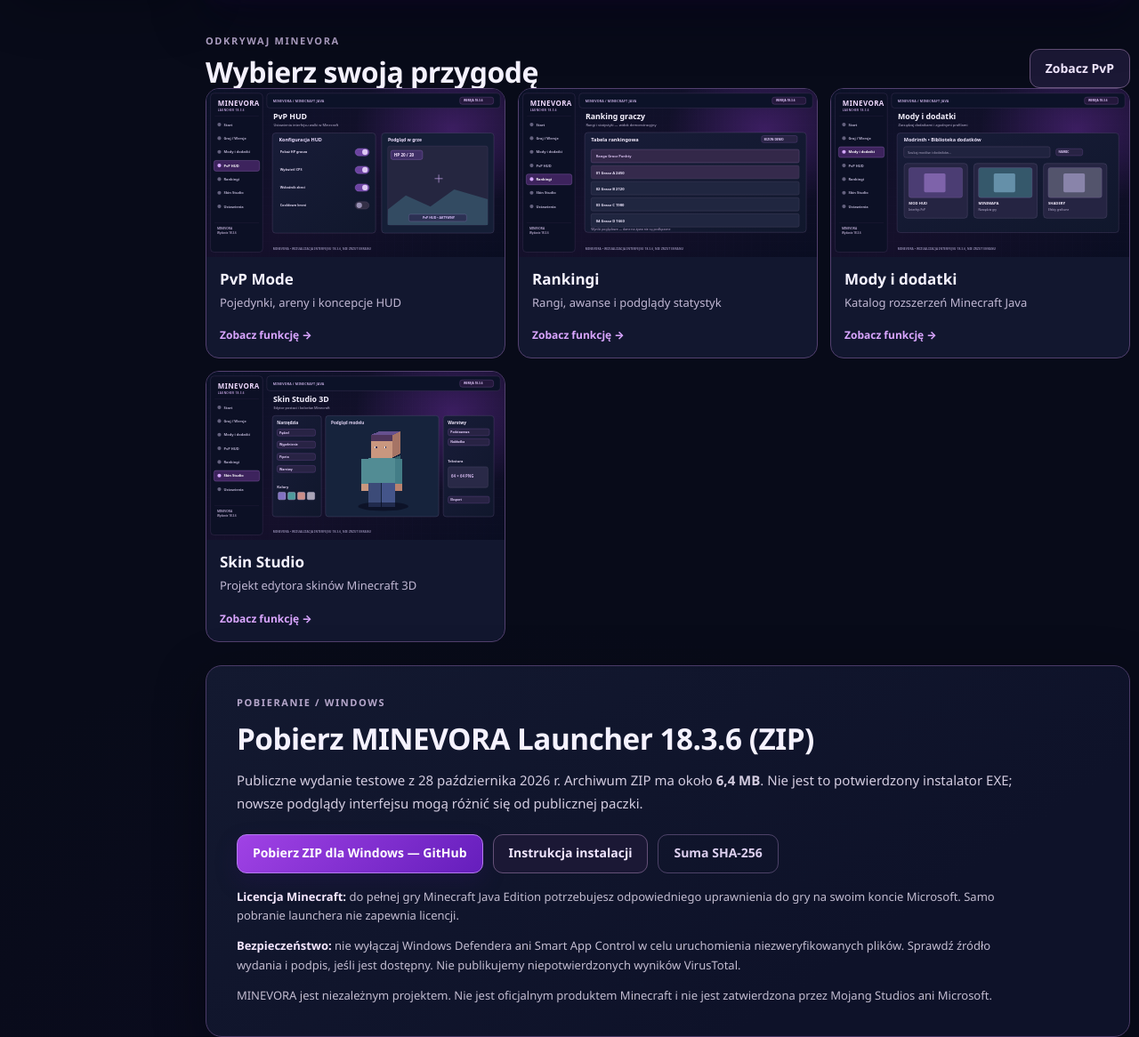
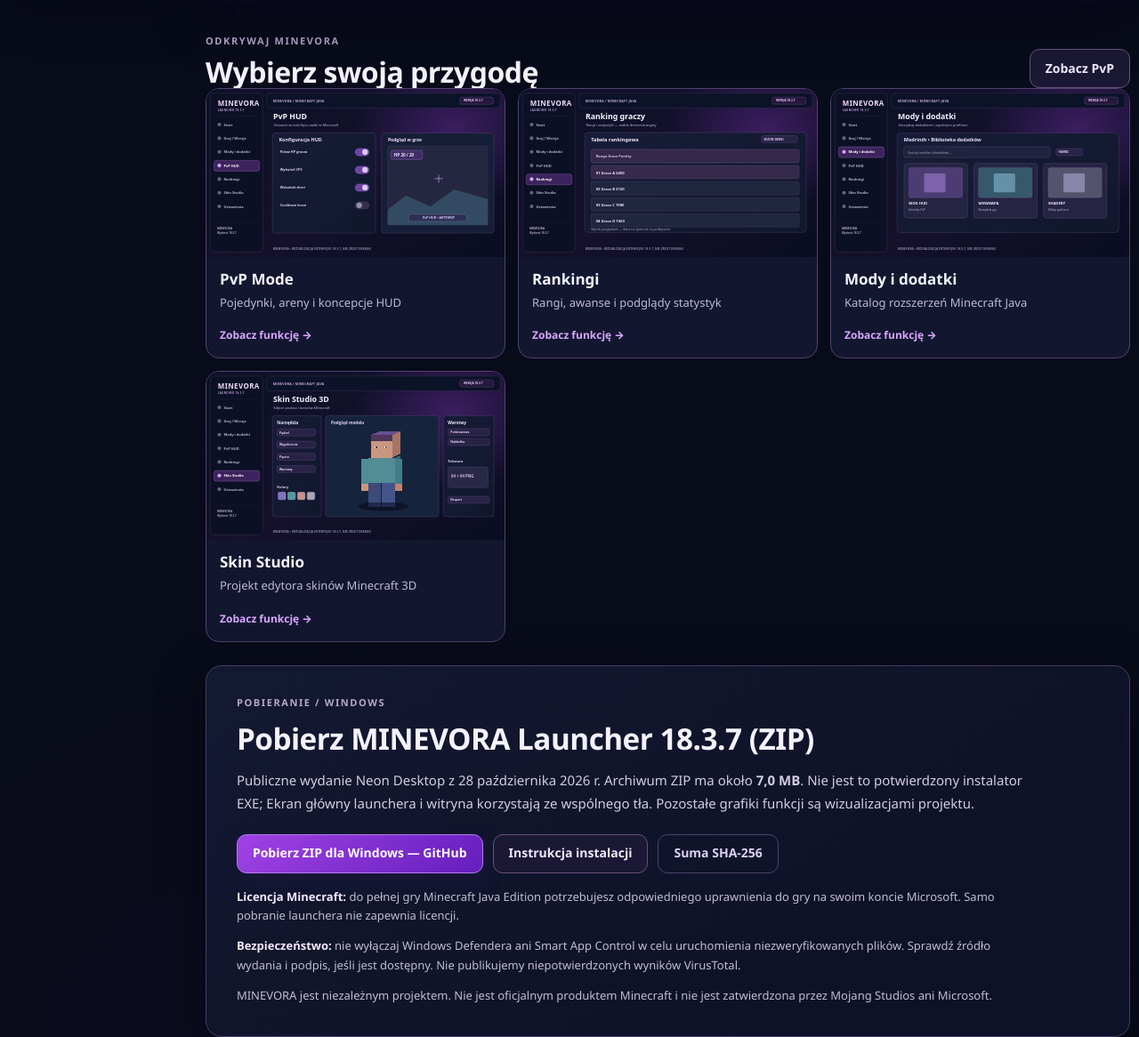
Before and after one commit to cubeverse12/cubeverse, a plain HTML site: page v4/index.html in a window 1280 px wide. Shown: the part 825-1991 px from the top of the page at 89% size. Drawn offline with Linux system fonts and the light colour scheme.

Commit message:
MINEVORA: align site, guide, download links and image versions with verified 18.3.7 release

```diff
--- a/v4/index.html
+++ b/v4/index.html
@@ -4,9 +4,9 @@
   <meta charset="utf-8">
   <meta name="viewport" content="width=device-width,initial-scale=1">
   <meta name="theme-color" content="#080b19">
-  <meta name="description" content="MINEVORA — projekt launchera Minecraft Java 18.3.6: mody, PvP HUD i Skin Studio. Sprawdź publiczne wydanie ZIP dla Windows oraz poradnik instalacji.">
+  <meta name="description" content="MINEVORA — projekt launchera Minecraft Java 18.3.7: mody, PvP HUD i Skin Studio. Sprawdź publiczne wydanie ZIP dla Windows oraz poradnik instalacji.">
   <meta property="og:title" content="MINEVORA — Launcher Minecraft Java, mody i PvP">
-  <meta property="og:description" content="Poznaj launcher Minecraft Java 18.3.6, Skin Studio i PvP HUD. Pobierz publiczne wydanie Windows ZIP.">
+  <meta property="og:description" content="Poznaj launcher Minecraft Java 18.3.7, Skin Studio i PvP HUD. Pobierz publiczne wydanie Windows ZIP.">
   <meta property="og:type" content="website">
   <meta property="og:image" content="https://minevora.pl/assets/site-hd/website-photos-20261027-home-hero.webp">
   <meta property="og:image:width" content="1920">
@@ -26,7 +26,7 @@
   <script src="./rebuild.js" defer></script>
 </head>
 <body>
-  <div class="announcement"><span>MINEVORA — launcher Minecraft Java · 18.3.6</span>
+  <div class="announcement"><span>MINEVORA — launcher Minecraft Java · 18.3.7</span>
     <a href="#pobierz">Pobierz <span aria-hidden="true">›</span></a>
   </div>
   <div class="layout" id="layout">
@@ -94,31 +94,31 @@
     <a class="btn secondary" href="#pvp">Zobacz PvP</a>
   </div>
   <div class="feature-grid"><a class="feature-card" href="#pvp">
-  <span class="thumb"><img src="../assets/launcher-18-3-6/pvp.svg" width="1600" height="900" class="graphic" loading="lazy" decoding="async" alt="Wizualizacja launchera MINEVORA 18.3.6 — pvp"></span>
+  <span class="thumb"><img src="../assets/launcher-18-3-7/pvp.svg" width="1600" height="900" class="graphic" loading="lazy" decoding="async" alt="Wizualizacja launchera MINEVORA 18.3.7 — pvp"></span>
   <span class="feature-card-body"><h3>PvP Mode</h3><p>Pojedynki, areny i koncepcje HUD</p><span class="go">Zobacz funkcję →</span></span>
 </a>
 <a class="feature-card" href="#ranking">
-  <span class="thumb"><img src="../assets/launcher-18-3-6/ranking.svg" width="1600" height="900" class="graphic" loading="lazy" decoding="async" alt="Wizualizacja launchera MINEVORA 18.3.6 — ranking"></span>
+  <span class="thumb"><img src="../assets/launcher-18-3-7/ranking.svg" width="1600" height="900" class="graphic" loading="lazy" decoding="async" alt="Wizualizacja launchera MINEVORA 18.3.7 — ranking"></span>
   <span class="feature-card-body"><h3>Rankingi</h3><p>Rangi, awanse i podglądy statystyk</p><span class="go">Zobacz funkcję →</span></span>
 </a>
 <a class="feature-card" href="#mody">
-  <span class="thumb"><img src="../assets/launcher-18-3-6/mods.svg" width="1600" height="900" class="graphic" loading="lazy" decoding="async" alt="Wizualizacja launchera MINEVORA 18.3.6 — mody"></span>
+  <span class="thumb"><img src="../assets/launcher-18-3-7/mods.svg" width="1600" height="900" class="graphic" loading="lazy" decoding="async" alt="Wizualizacja launchera MINEVORA 18.3.7 — mody"></span>
   <span class="feature-card-body"><h3>Mody i dodatki</h3><p>Katalog rozszerzeń Minecraft Java</p><span class="go">Zobacz funkcję →</span></span>
 </a>
 <a class="feature-card" href="#studio">
-  <span class="thumb"><img src="../assets/launcher-18-3-6/skins.svg" width="1600" height="900" class="graphic" loading="lazy" decoding="async" alt="Wizualizacja launchera MINEVORA 18.3.6 — studio"></span>
+  <span class="thumb"><img src="../assets/launcher-18-3-7/skins.svg" width="1600" height="900" class="graphic" loading="lazy" decoding="async" alt="Wizualizacja launchera MINEVORA 18.3.7 — studio"></span>
   <span class="feature-card-body"><h3>Skin Studio</h3><p>Projekt edytora skinów Minecraft 3D</p><span class="go">Zobacz funkcję →</span></span>
 </a>
 </div>
 </section>
 <section class="surface release-panel" id="pobierz" aria-labelledby="release-title">
   <span class="section-hint">POBIERANIE / WINDOWS</span>
-  <h2 id="release-title" class="section-title">Pobierz MINEVORA Launcher 18.3.6 (ZIP)</h2>
-  <p>Publiczne wydanie testowe z 28 października 2026 r. Archiwum ZIP ma około <strong>6,4 MB</strong>. Nie jest to potwierdzony instalator EXE; nowsze podglądy interfejsu mogą różnić się od publicznej paczki.</p>
+  <h2 id="release-title" class="section-title">Pobierz MINEVORA Launcher 18.3.7 (ZIP)</h2>
+  <p>Publiczne wydanie Neon Desktop z 28 października 2026 r. Archiwum ZIP ma około <strong>7,0 MB</strong>. Nie jest to potwierdzony instalator EXE; Ekran główny launchera i witryna korzystają ze wspólnego tła. Pozostałe grafiki funkcji są wizualizacjami projektu.</p>
   <div class="release-actions">
-    <a class="btn" href="https://github.com/cubeverse12/minevora-launcher/releases/tag/v18.3.6" target="_blank" rel="noopener noreferrer">Pobierz ZIP dla Windows — GitHub</a>
+    <a class="btn" href="https://github.com/cubeverse12/minevora-launcher/releases/tag/v18.3.7" target="_blank" rel="noopener noreferrer">Pobierz ZIP dla Windows — GitHub</a>
     <a class="btn secondary" href="./poradnik/">Instrukcja instalacji</a>
-    <a class="btn subtle" href="https://github.com/cubeverse12/minevora-launcher/releases/download/v18.3.6/MINEVORA_LAUNCHER_18_3_6_CZYSTY_START.zip.sha256" target="_blank" rel="noopener noreferrer">Suma SHA-256</a>
+    <a class="btn subtle" href="https://github.com/cubeverse12/minevora-launcher/releases/download/v18.3.7/MINEVORA_LAUNCHER_18_3_7_NEON_DESKTOP.zip.sha256" target="_blank" rel="noopener noreferrer">Suma SHA-256</a>
   </div>
   <p class="note"><strong>Licencja Minecraft:</strong> do pełnej gry Minecraft Java Edition potrzebujesz odpowiedniego uprawnienia do gry na swoim koncie Microsoft. Samo pobranie launchera nie zapewnia licencji.</p>
   <p class="note"><strong>Bezpieczeństwo:</strong> nie wyłączaj Windows Defendera ani Smart App Control w celu uruchomienia niezweryfikowanych plików. Sprawdź źródło wydania i podpis, jeśli jest dostępny. Nie publikujemy niepotwierdzonych wyników VirusTotal.</p>
```
